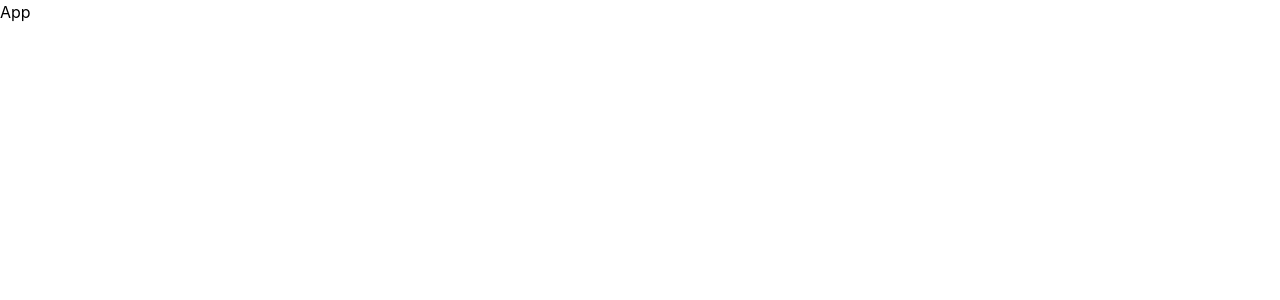
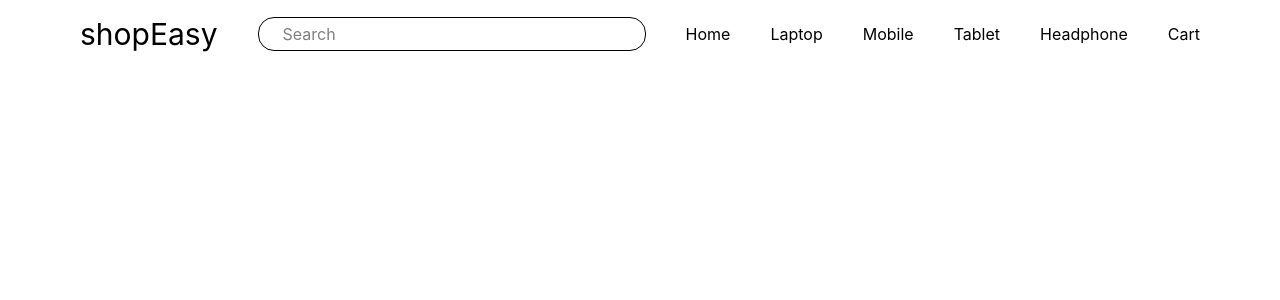
Before and after one commit to kashaf009/ShopEasy, a React (Vite) app: page / in a window 1280 px wide. Shown: the top 300 px of the page. Built offline with nearby package versions, Linux system fonts and the light colour scheme.

Commit message:
implement navigation component and integrate into main application layout

```diff
--- a/src/App.jsx
+++ b/src/App.jsx
@@ -1,9 +1,12 @@
-import React from 'react'
+import React from "react";
+import Container from "./components/container";
 
 const App = () => {
   return (
-    <div>App</div>
-  )
-}
+    <div>
+      <Container />
+    </div>
+  );
+};
 
-export default App
+export default App;
--- /dev/null
+++ b/src/components/Container.jsx
@@ -0,0 +1,12 @@
+import React from "react";
+import Nav from "./Nav";
+
+const Container = () => {
+  return (
+    <div>
+      <Nav />
+    </div>
+  );
+};
+
+export default Container;
--- /dev/null
+++ b/src/components/Nav.jsx
@@ -0,0 +1,26 @@
+import React from "react";
+
+const Nav = () => {
+  return (
+    <div className=" pl-12 pt-4 pr-12 items-center flex gap-10 justify-between">
+      <p className="text-3xl ml-8">shopEasy</p>
+      <label className="border-black border rounded-2xl w-[38%]  p-1">
+        <input
+          className="rounded-2xl w-[95%] pl-5 outline-none"
+          type="text"
+          placeholder="Search"
+        />
+      </label>
+      <ul className="mr-8 flex gap-10 list-none cursor-pointer ">
+        <li className="hover:text-blue-500">Home</li>
+        <li className="hover:text-blue-500">Laptop</li>
+        <li className="hover:text-blue-500">Mobile</li>
+        <li className="hover:text-blue-500">Tablet</li>
+        <li className="hover:text-blue-500">Headphone</li>
+        <li className="hover:text-blue-500">Cart</li>
+      </ul>
+    </div>
+  );
+};
+
+export default Nav;
```
